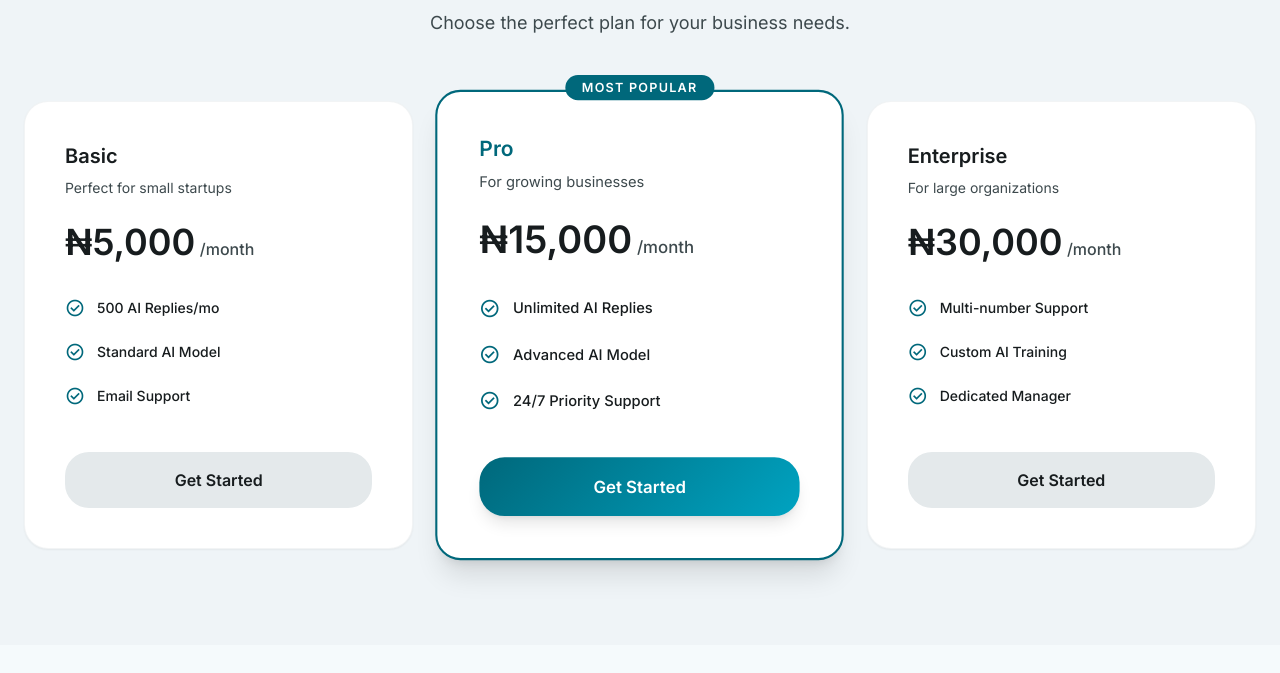
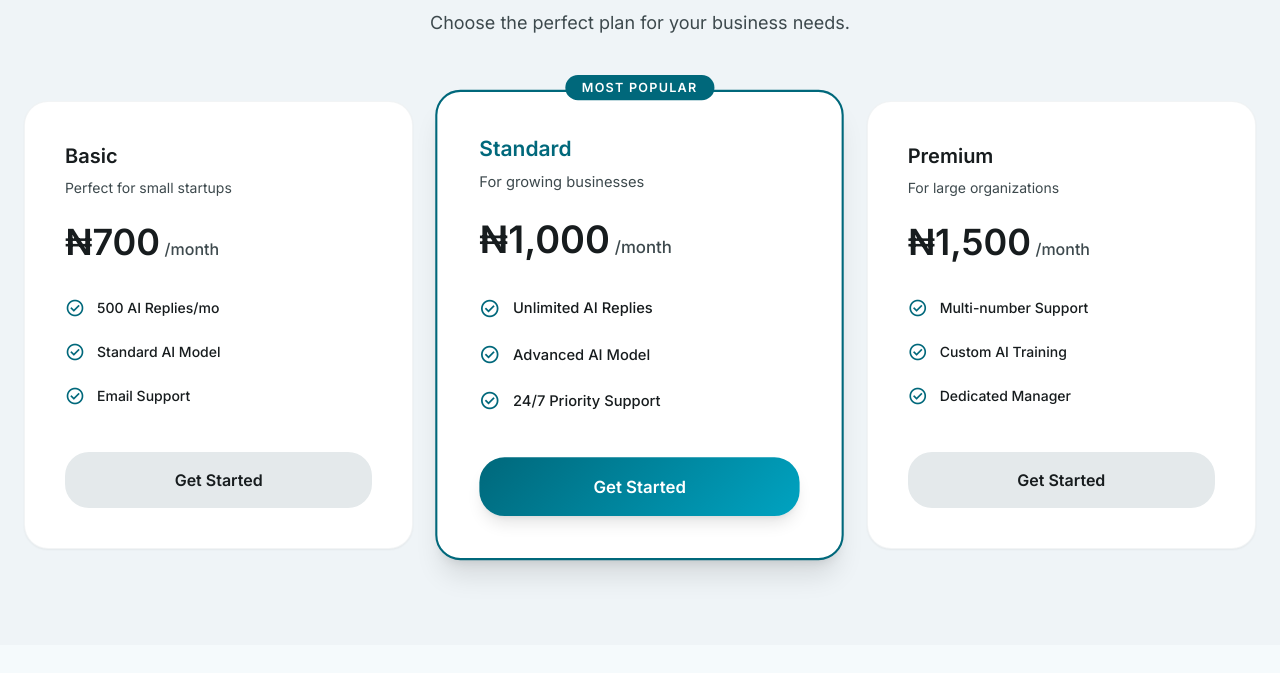
Before and after one commit to Jacob-taiye/ebotconnect, a website: page public/index.html in a window 1280 px wide. Shown: the part 2385-3058 px from the top of the page. Drawn offline with nearby package versions, Linux system fonts and the light colour scheme; no server answers.

Commit message:
Update index.html

```diff
--- a/public/index.html
+++ b/public/index.html
@@ -110,11 +110,7 @@
             background: linear-gradient(135deg, #00687b 0%, #00a3c1 100%);
         }
     </style>
-    <style>
-        body {
-            min-height: max(884px, 100dvh);
-        }
-    </style>
+    <script data-goatcounter="https://exxoryn.goatcounter.com/count" async src="//gc.zgo.at/count.js"></script>
 </head>
 
 <body class="bg-surface font-body text-on-surface antialiased">
@@ -349,7 +345,7 @@
                         <h3 class="text-xl font-bold mb-2">Basic</h3>
                         <p class="text-on-surface-variant text-sm mb-6">Perfect for small startups</p>
                         <div class="mb-8">
-                            <span class="text-4xl font-black">₦<span id="price_basic">5,000</span></span>
+                            <span class="text-4xl font-black">₦<span id="price_basic">700</span></span>
                             <span class="text-on-surface-variant font-medium">/month</span>
                         </div>
                         <ul class="space-y-4 mb-10 flex-grow">
@@ -367,16 +363,16 @@
                             class="w-full py-4 bg-surface-container-high text-on-surface font-bold rounded-xl text-center hover:bg-surface-container-highest transition-all">Get
                             Started</a>
                     </div>
-                    <!-- Pro Plan -->
+                    <!-- Standard Plan -->
                     <div
                         class="bg-white p-10 rounded-3xl border-2 border-primary shadow-xl relative flex flex-col scale-105">
                         <div
                             class="absolute -top-4 left-1/2 -translate-x-1/2 bg-primary text-on-primary px-4 py-1 rounded-full text-xs font-bold uppercase tracking-widest">
                             Most Popular</div>
-                        <h3 class="text-xl font-bold mb-2 text-primary">Pro</h3>
+                        <h3 class="text-xl font-bold mb-2 text-primary">Standard</h3>
                         <p class="text-on-surface-variant text-sm mb-6">For growing businesses</p>
                         <div class="mb-8">
-                            <span class="text-4xl font-black">₦<span id="price_pro">15,000</span></span>
+                            <span class="text-4xl font-black">₦<span id="price_pro">1,000</span></span>
                             <span class="text-on-surface-variant font-medium">/month</span>
                         </div>
                         <ul class="space-y-4 mb-10 flex-grow">
@@ -394,12 +390,12 @@
                             class="w-full py-4 hero-gradient text-on-primary font-bold rounded-xl text-center shadow-lg active:scale-95 transition-all">Get
                             Started</a>
                     </div>
-                    <!-- Enterprise Plan -->
+                    <!-- Premium Plan -->
                     <div class="bg-white p-10 rounded-3xl border border-outline-variant/20 shadow-sm flex flex-col">
-                        <h3 class="text-xl font-bold mb-2">Enterprise</h3>
+                        <h3 class="text-xl font-bold mb-2">Premium</h3>
                         <p class="text-on-surface-variant text-sm mb-6">For large organizations</p>
                         <div class="mb-8">
-                            <span class="text-4xl font-black">₦<span id="price_enterprise">30,000</span></span>
+                            <span class="text-4xl font-black">₦<span id="price_enterprise">1,500</span></span>
                             <span class="text-on-surface-variant font-medium">/month</span>
                         </div>
                         <ul class="space-y-4 mb-10 flex-grow">
```
